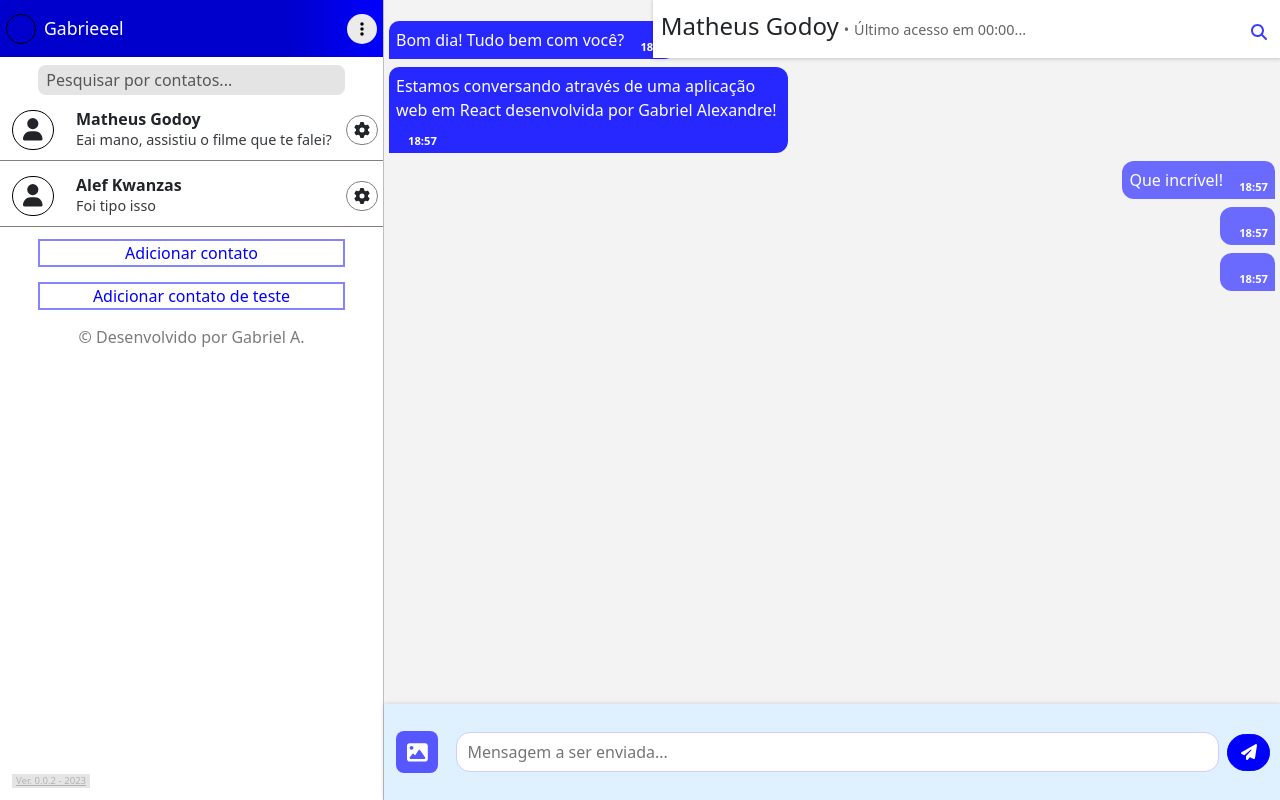
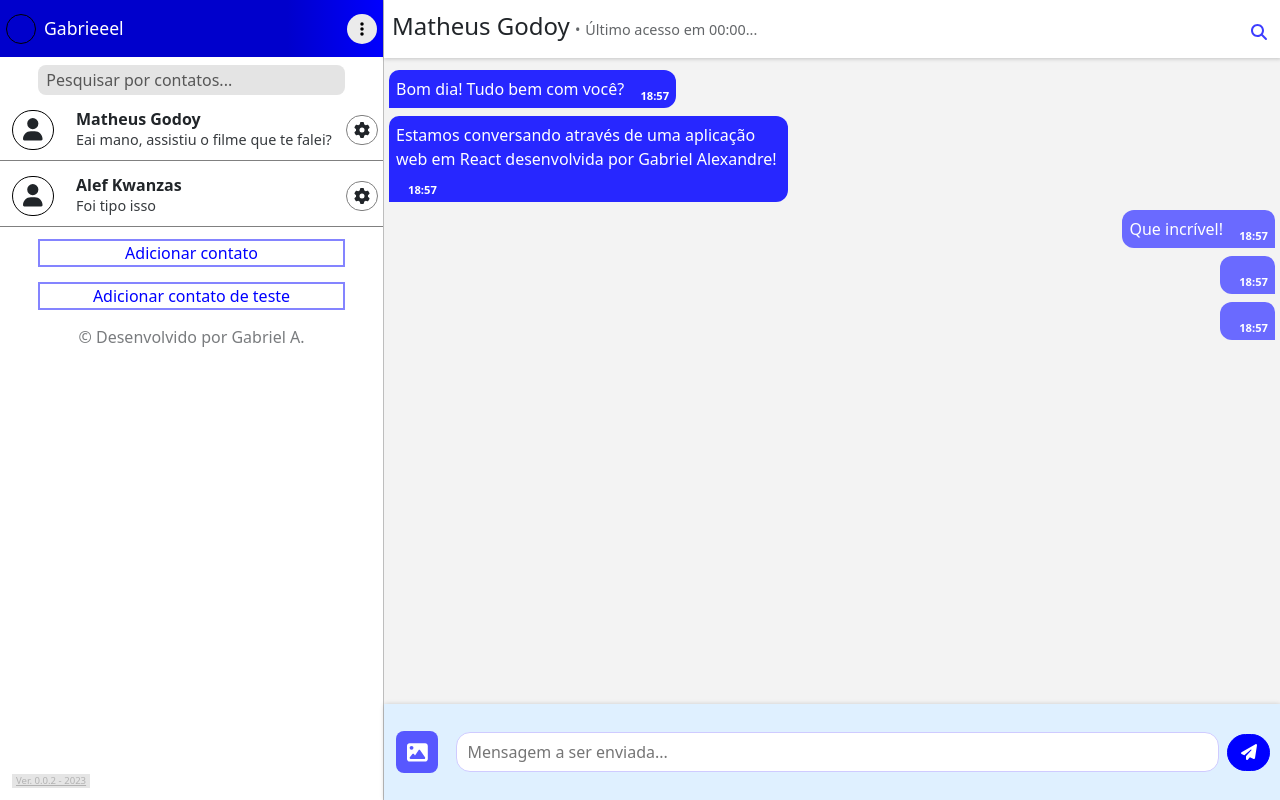
Before and after one commit to Scoorpioon/Tap-and-Send, a React (Create React App) app: page / in a window 1280 px wide. Built offline with nearby package versions, Linux system fonts and the light colour scheme; no server answers.

Commit message:
Re-implementação de estilo

```diff
--- a/src/styles/messageContainer.css
+++ b/src/styles/messageContainer.css
@@ -1,5 +1,5 @@
 ._messageContainer {
-    position: relative;
+    position: static;
     display: flex;
     flex-direction: column;
     justify-content: center;
@@ -7,6 +7,7 @@
     height: 100%;
     overflow-x: hidden;
     width: 70%;
+    padding-top: 50px;
 
     background-color: rgb(243, 243, 243);
 }
```
